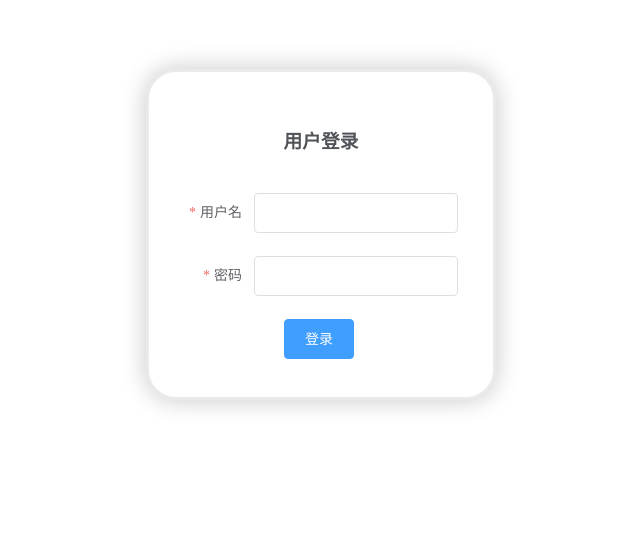
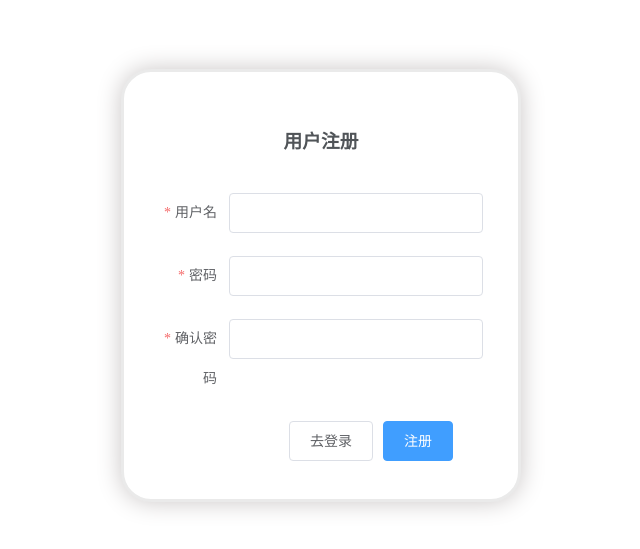
Before and after one commit to 309Team/TimeFlow_Web, a Vue app: page /register in a window 1280 px wide. Before the commit this address led to /login. Shown: the part 111-660 px from the top of the page, without its empty margins (319-959 px from the left). Built offline with nearby package versions, Linux system fonts and the light colour scheme.

Commit message:
完成注册界面，完善路由跳转

```diff
--- a/src/api/index.js
+++ b/src/api/index.js
@@ -27,3 +27,8 @@ import http from '../utils/request.js'
 export const LoginRequest = (data) => {
     return http.post('/login', data)
 }
+
+// 注册操作
+export const RegisterRequest = (data) => {
+    return http.post('/register', data)
+}
--- a/src/router/index.js
+++ b/src/router/index.js
@@ -60,14 +60,20 @@ const routes = [
 		path: '/login',
 		name: 'Login',
 		component: () => import('../views/LoginView.vue'),
+	},
+	{
+		// 注册路由
+		path: '/register',
+		name: 'Register',
+		component: () => import('../views/RegisterView.vue'),
 	}
 ]
 
 
 
 const router = new VueRouter({
-  routes,
-  mode: 'history',
+	routes,
+	mode: 'history',
 })
 
 
@@ -76,13 +82,16 @@ router.beforeEach((to, from, next) => {
 	// 获取token
 	const token = localStorage.getItem('token')
 
+
+
+
 	// 若token不存在则 应当跳转至登录页面
-	if (!token && to.name !== 'Login') {
+	if (!token && (to.name !== 'Login' && to.name !== 'Register')) {
 		next({ name: 'Login' })
 	}
 	// 若token存在则 不允许跳转至登录页面
-	else if (token && to.name === 'Login') {
-		alert(localStorage.getItem('token'))
+	else if (token && (to.name === 'Login' || to.name === 'Register')) {
+		//alert(localStorage.getItem('token'))
 		next({ name: 'Home' })
 	} else {
 		next()
--- a/src/views/LoginView.vue
+++ b/src/views/LoginView.vue
@@ -1,6 +1,5 @@
 <template>
-    <el-form ref="form" class="login_container" :model="login_form" status-icon :rules="rules" label-width="70px"
-        @keyup.enter.native="submit" @submit.native.prevent>
+  <el-form ref="form" class="login_container" :model="login_form" status-icon :rules="rules" label-width="70px" @keyup.enter.native="submit" @submit.native.prevent>
 
     <!-- h3要放在里面:只能有一个根,且title也是表单的一部分 -->
     <h3 class="login_title">用户登录</h3>
@@ -15,6 +14,7 @@
     </el-form-item>
 
     <el-form-item class="login_button">
+      <el-button @click="toRegister">去注册</el-button>
       <el-button @click="submit" type="primary">登录</el-button>
     </el-form-item>
   </el-form>
@@ -49,8 +49,11 @@ export default {
     }
   },
   methods: {
+    toRegister() {
+      this.$router.push('/register')
+    },
+
     submit() {
-
 
       LoginRequest(this.login_form).then(({ data }) => {
 
@@ -111,6 +114,5 @@ export default {
   .login_button {
     margin-left: 30px;
   }
-
 }
 </style>
--- /dev/null
+++ b/src/views/RegisterView.vue
@@ -0,0 +1,145 @@
+<template>
+  <el-form ref="form" class="register_container" :model="register_form" status-icon :rules="rules" label-width="70px" @keyup.enter.native="submit" @submit.native.prevent>
+
+    <h3 class="register_title">用户注册</h3>
+
+    <!-- prop对应rules里的键 -->
+    <el-form-item label="用户名" prop="name">
+      <el-input v-model="register_form.name" autocomplete="off"></el-input>
+    </el-form-item>
+
+    <el-form-item label="密码" prop="password">
+      <el-input type="password" v-model="register_form.password" autocomplete="off"></el-input>
+    </el-form-item>
+
+    <el-form-item label="确认密码" prop="password2">
+      <el-input type="password" v-model="register_form.password2" autocomplete="off"></el-input>
+    </el-form-item>
+
+    <el-form-item class="register_button">
+      <el-button @click="toLogin">去登录</el-button>
+      <el-button @click="submit" type="primary">注册</el-button>
+    </el-form-item>
+  </el-form>
+</template>
+
+<script>
+import { RegisterRequest } from '../api'
+export default {
+  data() {
+    return {
+      register_form: {
+        name: '',
+        password: '',
+        password2: '',
+      },
+
+      rules: {
+        name: [
+          {
+            required: 'true',
+            message: '请输入用户名',
+            trigger: 'blur' //失去焦点时触发校验规则
+          }],
+        password: [
+          {
+            required: 'true',
+            message: '请输入密码',
+            trigger: 'blur'
+          }],
+        password2: [
+          {
+            required: 'true',
+            message: '请输入确认密码',
+            trigger: 'blur'
+          }
+        ]
+      }
+    }
+  },
+  methods: {
+    toLogin() {
+      this.$router.push('/login')
+    },
+    submit() {
+      if (this.register_form.password == "") {
+        this.$message({
+          showClose: true,
+          message: '请输入密码',
+          type: 'warning'
+        });
+      }
+      else if (this.register_form.password2 == "") {
+        this.$message({
+          showClose: true,
+          message: '请输入确认密码',
+          type: 'warning'
+        });
+      }
+      else if (this.register_form.password !== this.register_form.password2) {
+        this.$message({
+          showClose: true,
+          message: '两次输入的密码不一致',
+          type: 'error'
+        });
+      }
+      else {
+        RegisterRequest(this.register_form).then(({ data }) => {
+
+          if (data.code === 0) {
+            this.$router.push('/login')
+            this.$message({
+              showClose: true,
+              message: '注册成功',
+              type: 'success'
+            });
+          } else {
+            this.$message({
+              showClose: true,
+              message: data.msg,
+              type: 'error'
+            });
+          }
+        })
+      }
+    }
+  }
+
+}
+</script>
+
+<style lang="less" scoped>
+.register_container {
+  width: 400px;
+  border: 3px solid #eaeaea;
+
+  // 居中
+  margin: 180px auto;
+
+  padding: 35px 35px 15px 35px;
+
+  // 让padding在width里面
+  box-sizing: border-box;
+
+  // 设置圆角
+  border-radius: 30px;
+
+  // 背景颜色
+  background-color: #fff;
+
+  // 设置阴影
+  box-shadow: 0 0 25px #cac6c6;
+
+  .register_title {
+    color: #505458;
+    // 左右居中
+    text-align: center;
+    margin-bottom: 40px;
+    margin-left: 0px;
+  }
+
+  .register_button {
+    margin-left: 60px;
+  }
+}
+</style>
```
Also changed, not shown: src/components/calendarView/Popover.vue (deleted, +0 -11 lines). Lines whose indentation alone changed are shown as unchanged.
